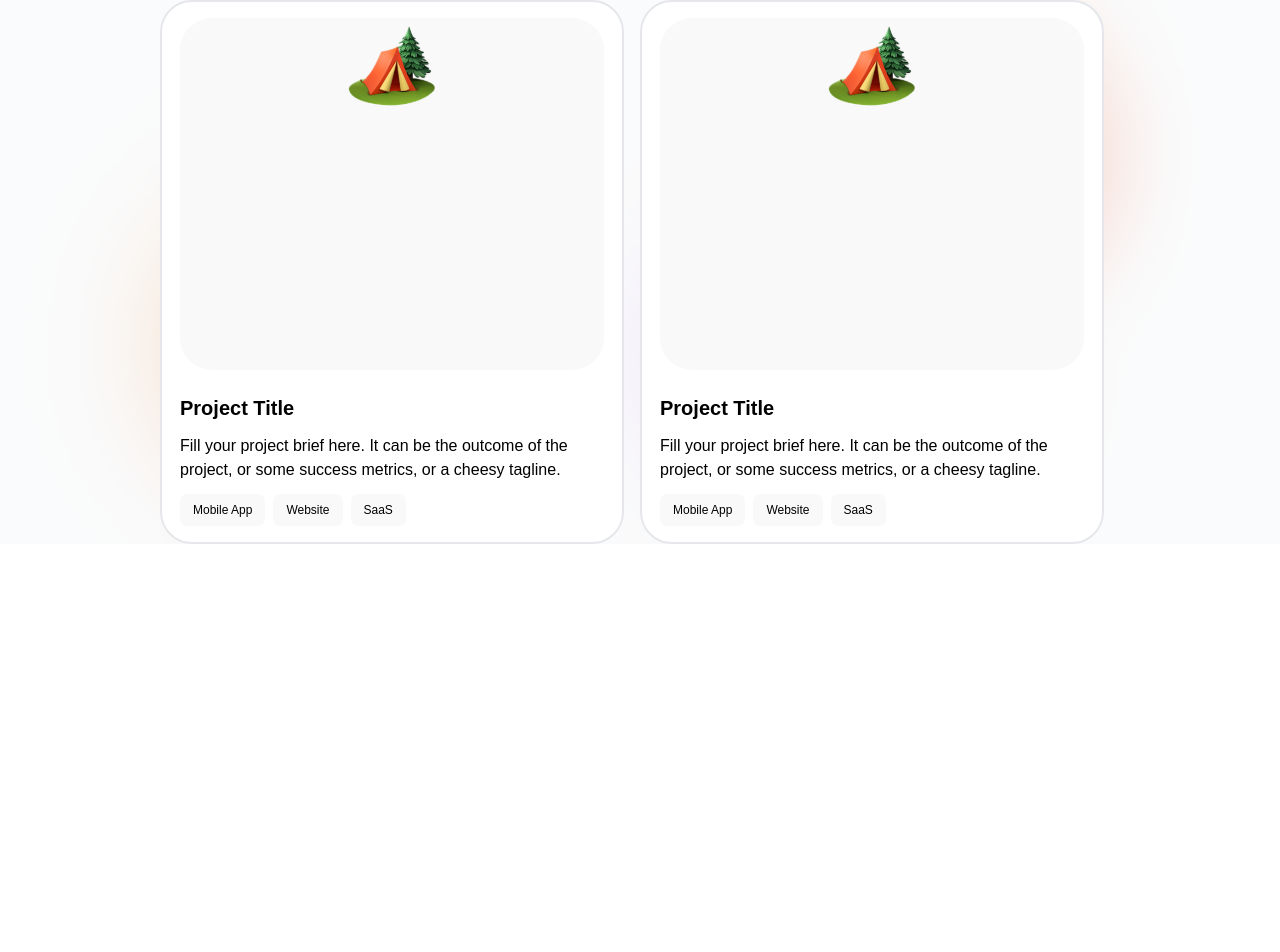
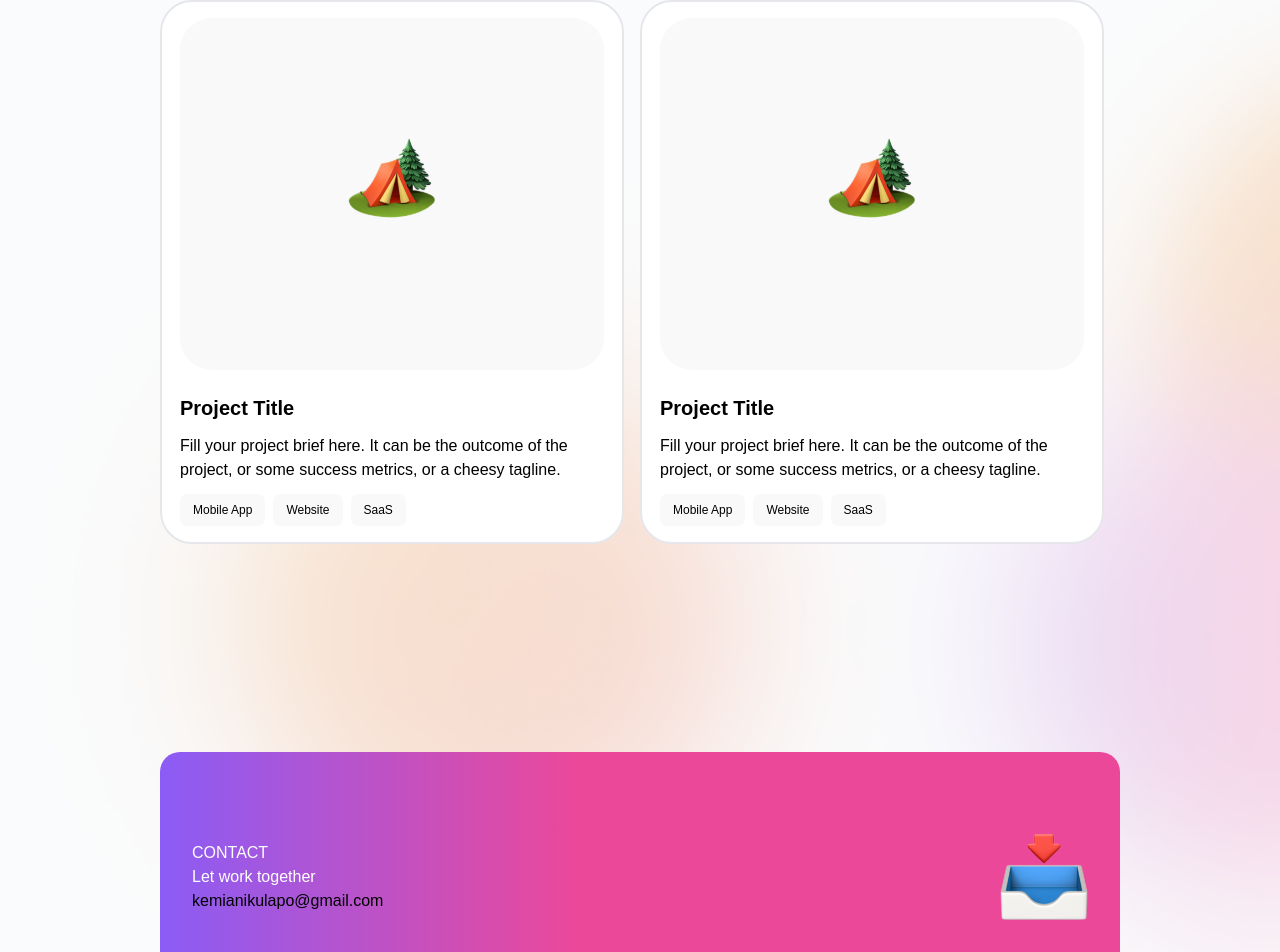
Before and after one commit to catalystcodes/port-folio, a Next.js app: page / in a window 1280 px wide. Shown: the part 1458-2410 px from the top of the page. Before the commit the page ends 2002 px from the top, so only its background shows below. Built offline with nearby package versions, Linux system fonts and the light colour scheme.

Commit message:
feat:contact

```diff
--- a/pages/index.jsx
+++ b/pages/index.jsx
@@ -141,11 +141,15 @@ export default function Home() {
           </div>
         </div>
         <div className="">
-          <div className="flex w-9/12 m-auto">
+          <div className="flex w-9/12 m-auto pb-52">
             <div className="cards">
               <div className="inner">
                 <div className="flex justify-center">
-                  <img src="/Images/project-image.svg" alt="" />
+                  <img
+                    className="mt-28"
+                    src="/Images/project-image.svg"
+                    alt=""
+                  />
                 </div>
               </div>
               <div className="project-details">
@@ -164,7 +168,11 @@ export default function Home() {
             <div className="ml-4 cards">
               <div className="inner">
                 <div className="flex justify-center">
-                  <img src="/Images/project-image.svg" alt="" />
+                  <img
+                    className="mt-28"
+                    src="/Images/project-image.svg"
+                    alt=""
+                  />
                 </div>
               </div>
               <div className="project-details">
@@ -182,6 +190,16 @@ export default function Home() {
             </div>
           </div>
         </div>
+        <div className="contact">
+          <div>
+            <p className="text-white	">CONTACT</p>
+            <h1 className="text-white">Let work together</h1>
+            <div>
+              <p>kemianikulapo@gmail.com</p>
+            </div>
+          </div>
+          <img src="/Images/inbox.svg" alt="" />
+        </div>
       </div>
     </div>
   );
--- a/styles/globals.css
+++ b/styles/globals.css
@@ -127,4 +127,17 @@ a {
   background-color: #f9f9f9;
   border-radius: 7px;
 }
+
+.contact {
+  background: linear-gradient(90deg, #8B5CF6 0%, #EC4899 43.9%);
+  margin: auto;
+  height:   250px;
+  width: 75%;
+  border-radius: 20px;
+  display: flex;
+  align-items: center;
+  justify-content: space-between;
+  padding-left: 2rem;
+  padding-right: 2rem
+}
 @tailwind utilities;
```
